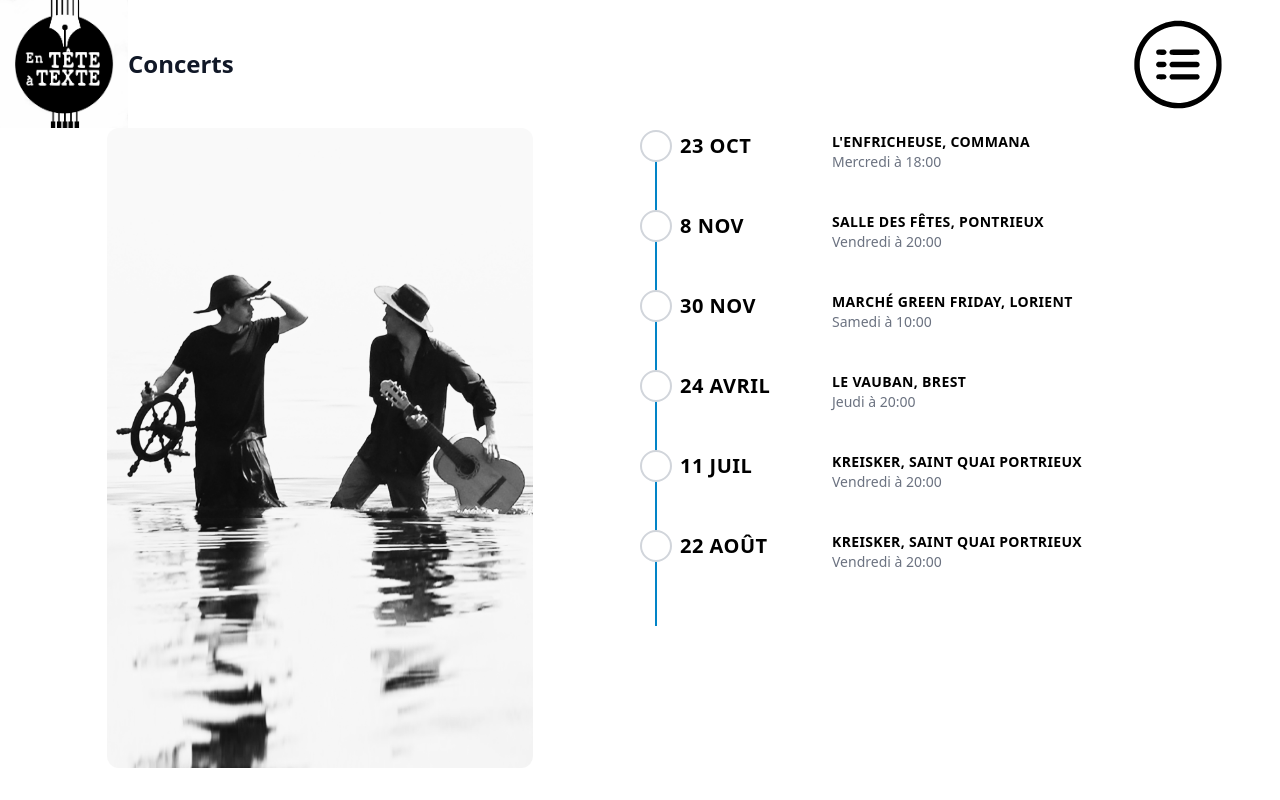
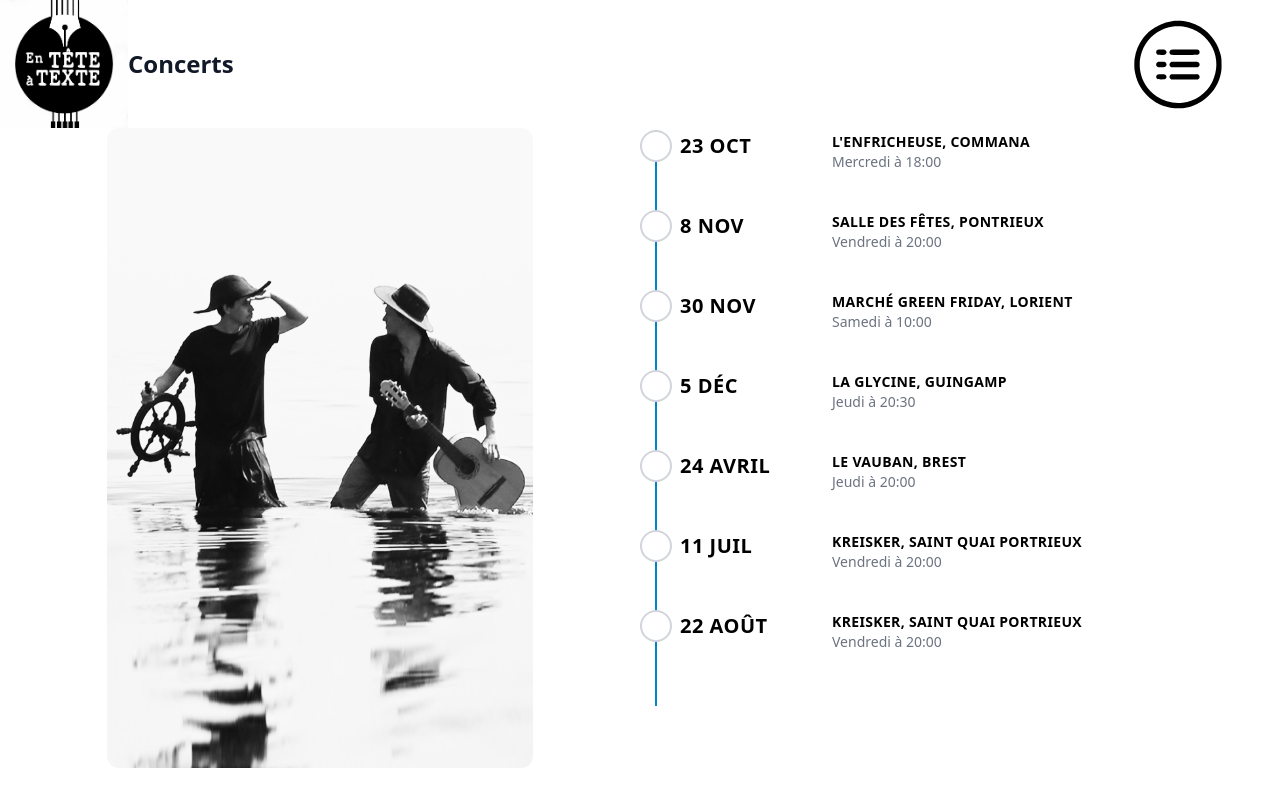
Before and after one commit to AlexandreKempf/en-tete-a-texte, a SvelteKit app: page /concerts in a window 1280 px wide. Built offline with nearby package versions, Linux system fonts and the light colour scheme.

Commit message:
Update concerts.js

```diff
--- a/src/routes/concerts.js
+++ b/src/routes/concerts.js
@@ -378,7 +378,10 @@ export const concerts = [
         date: new Date(2024, 10,30, 10, 0),
         place: 'Marché Green Friday, Lorient'
     },
-
+    {
+        date: new Date(2024, 11, 5, 20, 30),
+        place: 'La Glycine, Guingamp'
+    },
 
     {
         date: new Date(2025, 3, 24, 20, 0),
```
